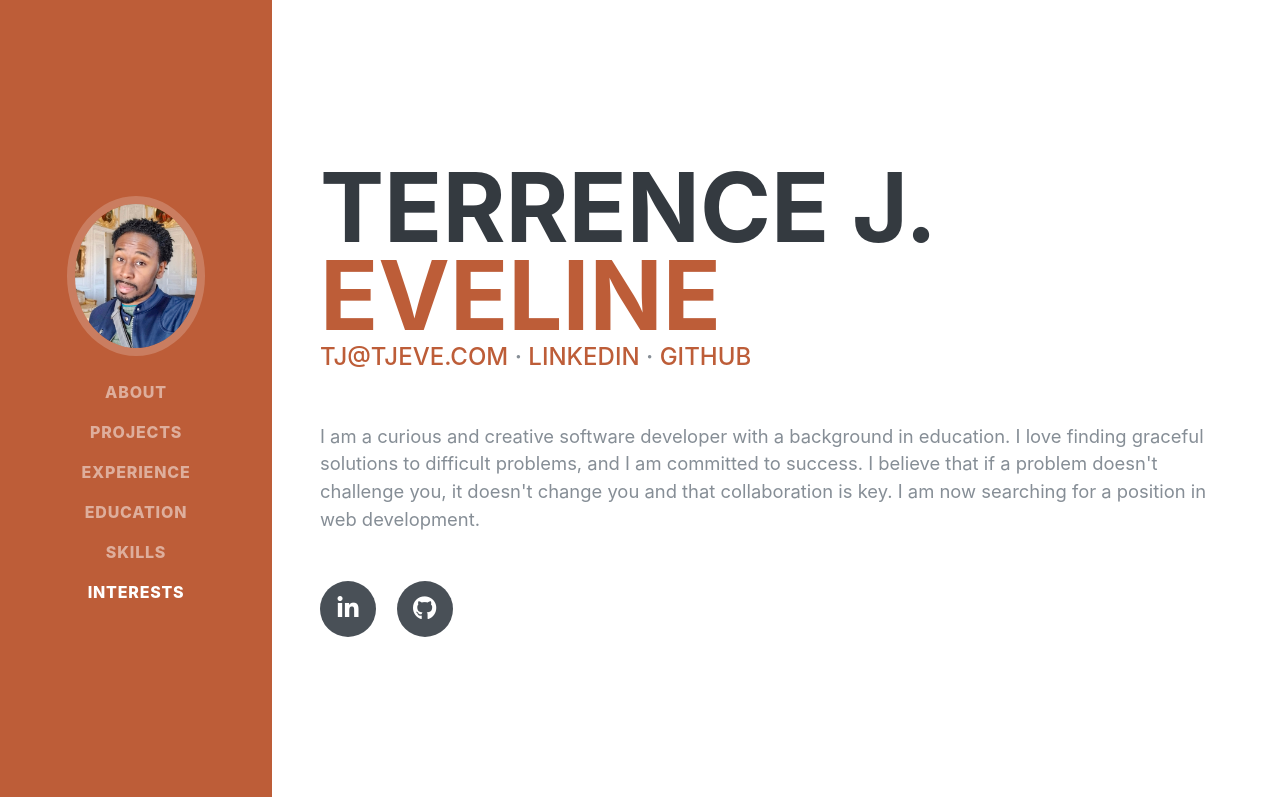
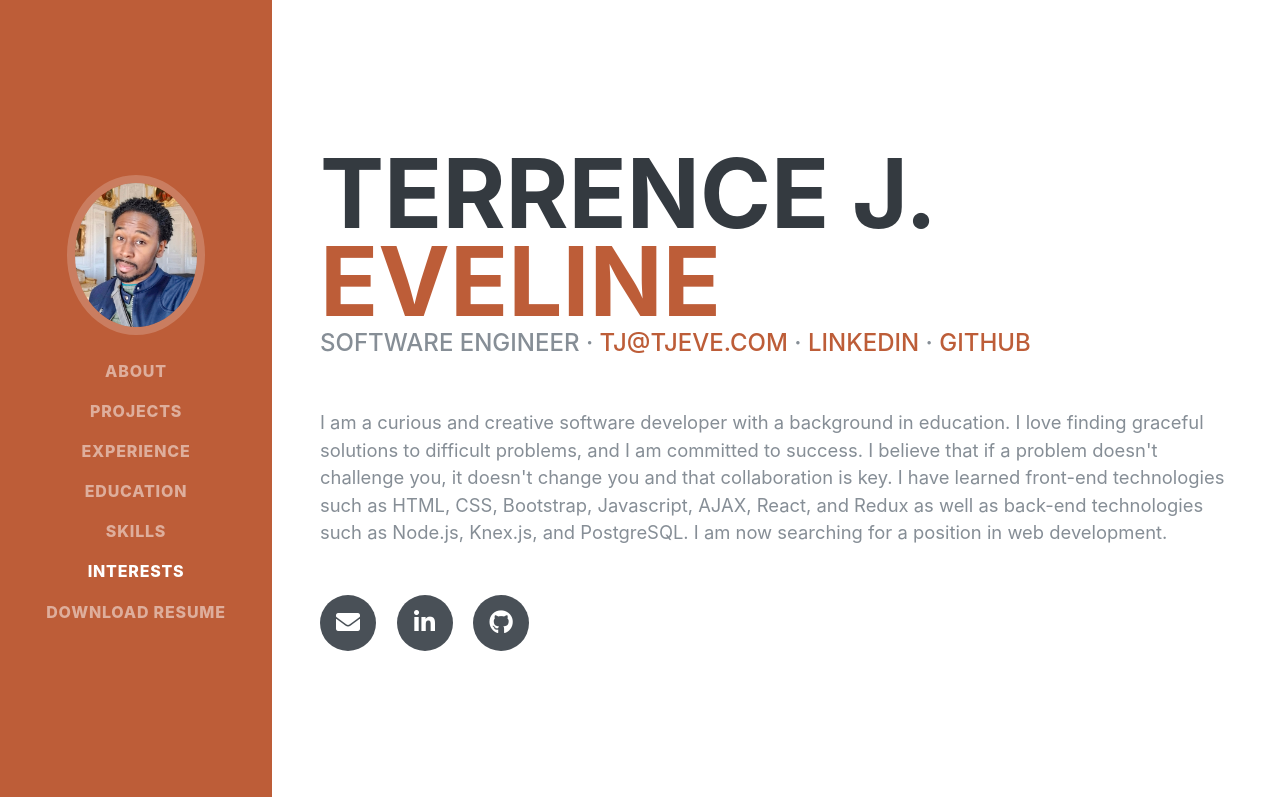
Before and after one commit to tjeve/tjeve-portfolio-update, a website: page index.html in a window 1280 px wide. Shown: the top 797 px of the page. Drawn offline with Linux system fonts and the light colour scheme; files that its build step writes are made by us from their sources; a web font is replaced by a local one.

Commit message:
added resume download, redux icons, and added to introductory paragraph

```diff
--- a/css/resume.css
+++ b/css/resume.css
@@ -1,6 +1,6 @@
 /*!
  * Start Bootstrap - Resume v5.0.8 (https://startbootstrap.com/template-overviews/resume)
- * Copyright 2013-2019 Start Bootstrap
+ * Copyright 2013-2020 Start Bootstrap
  * Licensed under MIT (https://github.com/BlackrockDigital/startbootstrap-resume/blob/master/LICENSE)
  */
 
--- a/index.html
+++ b/index.html
@@ -55,6 +55,9 @@
         <li class="nav-item">
           <a class="nav-link js-scroll-trigger" href="#interests">Interests</a>
         </li>
+        <li class="nav-item">
+          <a href="TerrenceJEvelineResume.pdf" class="nav-link btn download js-scroll-trigger" download>Download Resume</a>
+        </li>
         <!-- <li class="nav-item">
           <a class="nav-link js-scroll-trigger" href="#awards">Awards</a>
         </li> -->
@@ -70,6 +73,7 @@
           <span class="text-primary">Eveline</span>
         </h1>
         <div class="subheading mb-5">
+          <span>Software Engineer</span> ·
           <a href="mailto:tj@tjeve.com">tj@tjeve.com</a> ·
           <a href="https://www.linkedin.com/in/tjeve/">LinkedIn</a> ·
           <a href="https://github.com/tjeve">Github</a>
@@ -77,10 +81,14 @@
         </div>
         <p class="lead mb-5">I am a curious and creative software developer with a background in education.
           I love finding graceful solutions to difficult problems, and I am committed to success.
-          I believe that if a problem doesn't challenge you, it doesn't change you and that collaboration is key.
+          I believe that if a problem doesn't challenge you, it doesn't change you and that collaboration is key. I have learned front-end technologies
+          such as HTML, CSS, Bootstrap, Javascript, AJAX, React, and Redux as well as back-end technologies such as Node.js, Knex.js, and PostgreSQL.
           I am now searching for a position in web development.
         </p>
         <div class="social-icons">
+          <a href="mailto:tj@tjeve.com">
+            <i class="fas fa-envelope"></i>
+          </a>
           <a href="https://www.linkedin.com/in/tjeve/">
             <i class="fab fa-linkedin-in"></i>
           </a>
@@ -251,13 +259,21 @@
             <i class="fab fa-react">React</i>
           </li>
           <li class="list-inline-item">
+            <span class="iconify" data-icon="simple-icons:redux" data-inline="false"></span>
             <i class="fab"> Redux</i>
+          </li>
+          <li class="list-inline-item">
+            <i class="fab fa-git-alt">git</i>
           </li>
           <li class="list-inline-item">
             <i class="fab fa-node-js"> Node.js</i>
           </li>
           <li class="list-inline-item">
             <i class="fab fa-npm"> NPM</i>
+          </li>
+          <li class="list-inline-item">
+            <i class="fas fa-database"> PostreSQL</i>
+            <!-- <p>PostGreSQL</p> -->
           </li>
         </ul>
 
@@ -328,6 +344,8 @@
   <!-- Plugin JavaScript -->
   <script src="vendor/jquery-easing/jquery.easing.min.js"></script>
 
+  <!-- More Icons -->
+  <script src="https://code.iconify.design/1/1.0.3/iconify.min.js"></script>
   <!-- Custom scripts for this template -->
   <script src="js/resume.min.js"></script>
 
```
Also changed, not shown: css/resume.min.css, js/resume.min.js, 2 other files.
